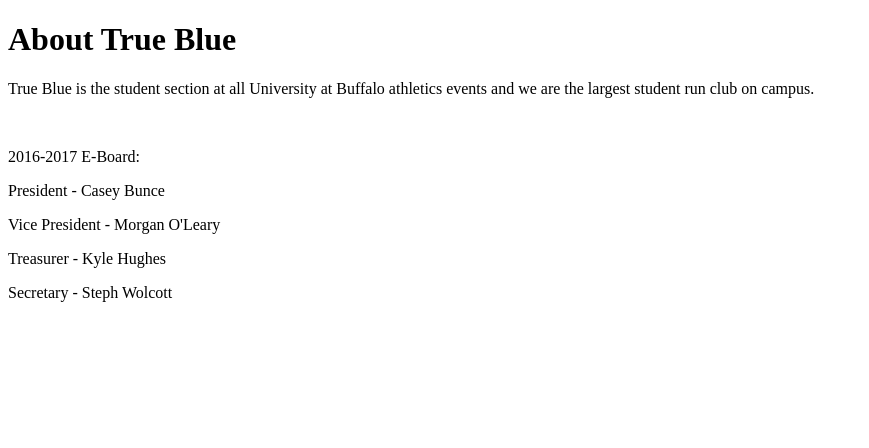
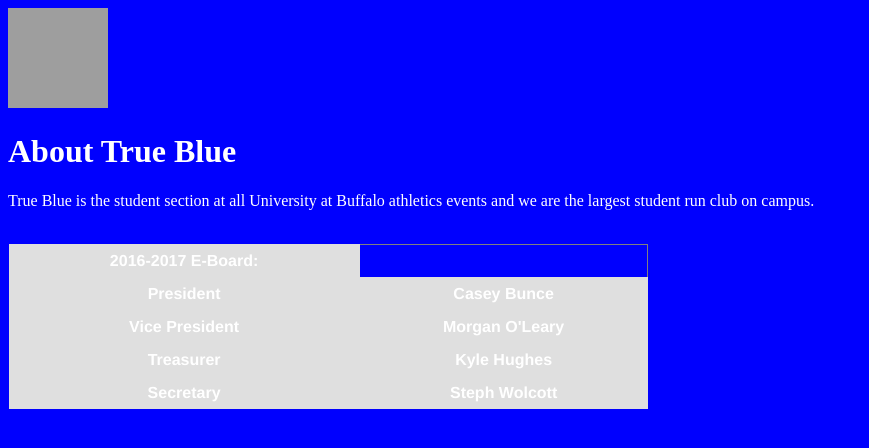
Before and after one commit to zceaton/True-Blue-Website, a plain HTML site: page about page.html in a window 1280 px wide. Shown: the whole page, without its empty margins (0-869 px from the left). Drawn offline with Linux system fonts and the light colour scheme; grey boxes are pictures that could not be loaded.

Commit message:
More stuff and things

```diff
--- a/about page.html
+++ b/about page.html
@@ -1,21 +1,73 @@
 <!DOCTYPE HTML>
 
 <html>
-	<!-- <body bgcolor="#4169E1"> -->
+	<body bgcolor="#0000fe">
 
 	<head>
 		<title> About True Blue </title> <!-- sets the title on the tab -->
 		<link rel="icon" href="http://i.imgur.com/kIiLPI9.jpg"> <!-- sets the icon on the tab -->
+
+	<style>
+		table {
+			color: #333;
+			font-family: Helvetica, Arial, sans-serif;
+			width: 640px;
+			border-collapse:
+			collapse; border-spacing: 0;
+		}
+
+		td, th {
+			border: 1px solid transparent; /* No more visible border */
+			height: 30px;
+			transition: all 0.3s;  /* Simple transition for hover effect */
+		}
+
+		th {
+			background: #DFDFDF;  /* Darken header a bit */
+			font-weight: bold;
+		}
+
+		td {
+			background: #FAFAFA;
+			text-align: center;
+		}
+
+		tr:nth-child(even) td { background: #F1F1F1; }
+
+		/* Cells in odd rows (1,3,5...) are another (excludes header cells)  */
+		tr:nth-child(odd) td { background: #FEFEFE; }
+
+		tr td:hover { background: #666; color: #FFF; }
+	</style>
+
 	</head>
 
 	<body>
-	<h1> About True Blue </h1>
-	<p> True Blue is the student section at all University at Buffalo athletics events and we are the largest student run club on campus. </p><br>
-	<p>2016-2017 E-Board:</p>
-	<p>President - Casey Bunce</p>
-	<p>Vice President - Morgan O'Leary</p>
-	<p>Treasurer - Kyle Hughes</p>
-	<p>Secretary - Steph Wolcott</p>
+	<a href="home page.html">
+		<img src="http://i.imgur.com/kIiLPI9.jpg" alt="True Blue Logo" width="100" height="100">
+	</a>
+	<h1 style="color:white"> About True Blue </h1>
+	<p style="color:white"> True Blue is the student section at all University at Buffalo athletics events and we are the largest student run club on campus. </p><br>
+
+	<table style="color:white" border="1px">
+		<tr>
+			<th>2016-2017 E-Board:</th>
+		</tr>
+		<tr>
+			<th>President</th>
+			<th>Casey Bunce</th>
+		</tr>
+		<tr>
+			<th>Vice President</th>
+			<th>Morgan O'Leary</th>
+		</tr>
+		<tr>
+			<th>Treasurer</th>
+			<th>Kyle Hughes</th>
+		</tr>
+		<tr>
+			<th>Secretary</th>
+			<th>Steph Wolcott</th>
+		</tr>
 	</body>
-
 </html>
```
Also changed, not shown: chant page.html (+5 -2 lines), home page.html (+29 -9 lines).
